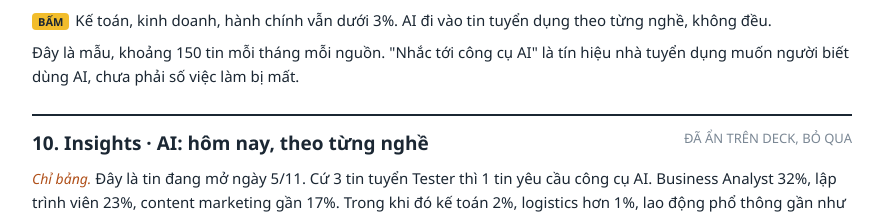
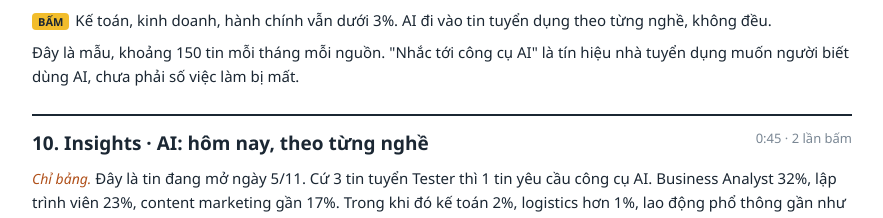
Before and after one commit to thuthuynt/demo-skill-radar, a website: page skillradar/docs/script-trinh-bay.html in a window 1280 px wide. Shown: the part 3804-4022 px from the top of the page, without its empty margins (198-1081 px from the left). Drawn offline with Linux system fonts and the light colour scheme.

Commit message:
Revert script note for hidden slide
Co-Authored-By: Claude Opus 5.5 <noreply@anthropic.com>

```diff
--- a/skillradar/docs/script-trinh-bay.html
+++ b/skillradar/docs/script-trinh-bay.html
@@ -140,7 +140,7 @@
 </section>
 
 <section>
-  <h2>10. Insights · AI: hôm nay, theo từng nghề <small>ĐÃ ẨN TRÊN DECK, BỎ QUA</small></h2>
+  <h2>10. Insights · AI: hôm nay, theo từng nghề <small>0:45 · 2 lần bấm</small></h2>
   <p class="say"><span class="act">Chỉ bảng.</span> Đây là tin đang mở ngày 5/11. Cứ 3 tin tuyển Tester thì 1 tin yêu cầu công cụ AI. Business Analyst 32%, lập trình viên 23%, content marketing gần 17%. Trong khi đó kế toán 2%, logistics hơn 1%, lao động phổ thông gần như không có.</p>
   <p class="say"><span class="click">BẤM</span>Tính chung, 5,3% trong 12.359 tin đang mở nhắc tới công cụ AI, gần như toàn bộ ở IT và marketing.</p>
   <p class="say"><span class="click">BẤM</span>Với học sinh, điều này có nghĩa là: nếu muốn làm Tester, BA hay content marketing, thì biết dùng công cụ AI đã là kỹ năng nhà tuyển dụng ghi thẳng trong tin.</p>
```
